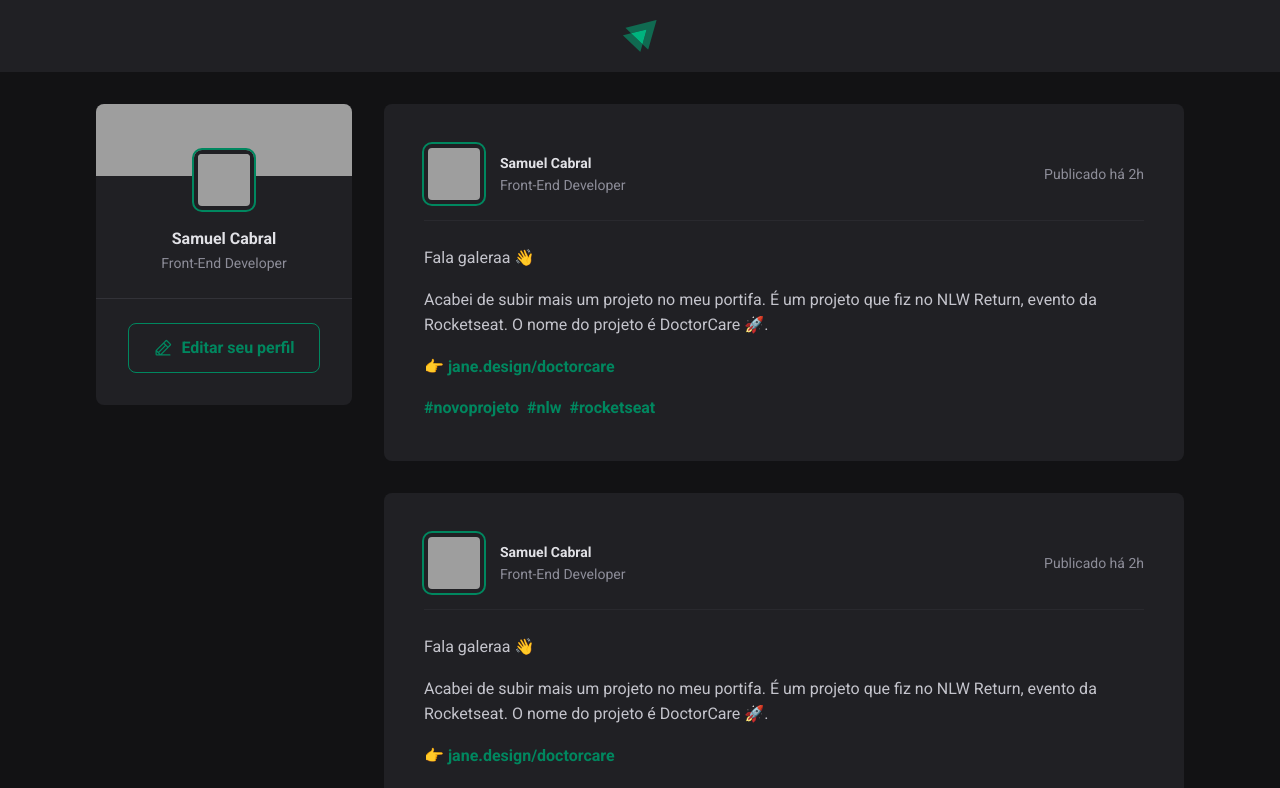
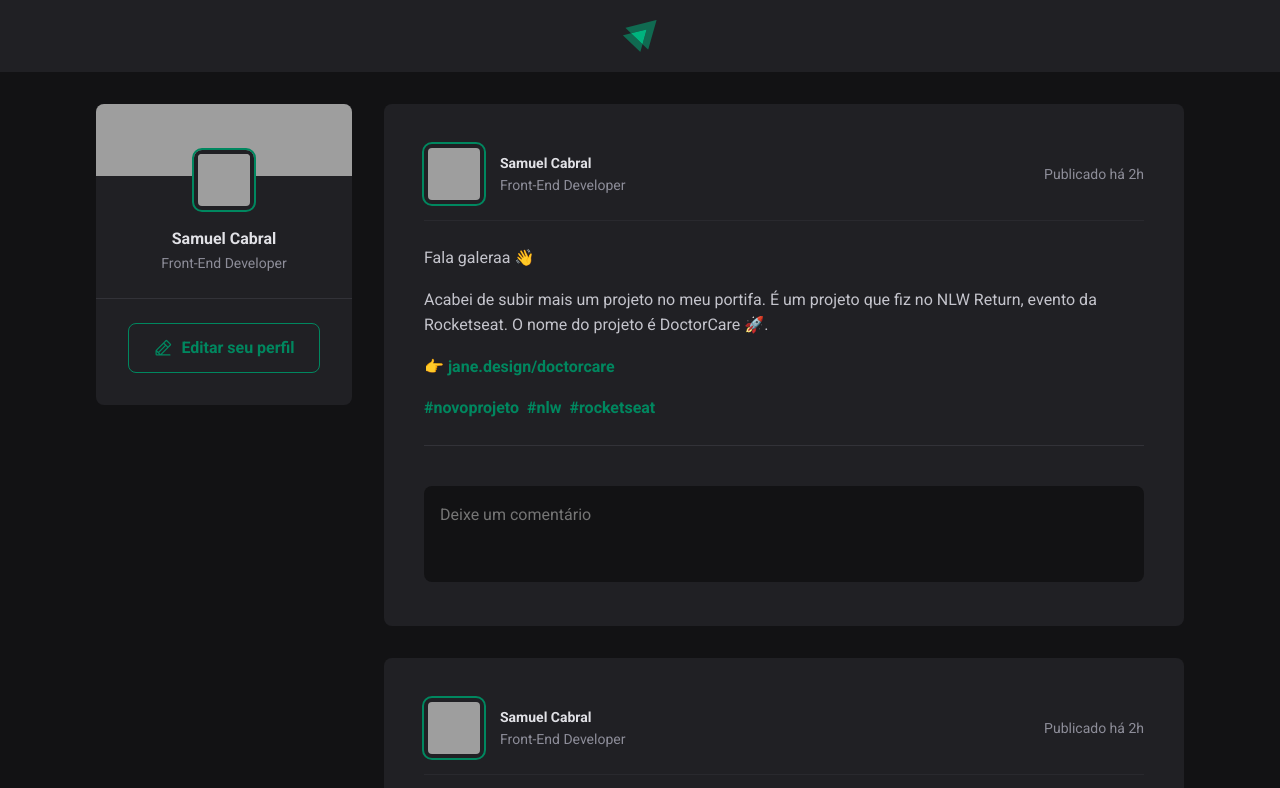
Before and after one commit to samuel-cabral/ignite-feed, a React (Vite) app: page / in a window 1280 px wide. Shown: the top 788 px of the page. Built offline with nearby package versions, Linux system fonts and the light colour scheme; grey boxes are pictures that could not be loaded.

Commit message:
comment form

```diff
--- a/src/components/Post.jsx
+++ b/src/components/Post.jsx
@@ -37,6 +37,13 @@
           <a>#rocketseat</a>
         </p>
       </div>
+
+      <form className={styles.commentForm}>
+        <textarea placeholder="Deixe um comentário" />
+        <footer>
+          <button type="submit">Publicar</button>
+        </footer>
+      </form>
     </article>
   )
 }
--- a/src/components/Post.module.css
+++ b/src/components/Post.module.css
@@ -79,3 +79,55 @@
 .content a:hover {
   color: var(--green-300);
 }
+
+.commentForm {
+  width: 100%;
+  margin-top: 1.5rem;
+  padding-top: 1.5rem;
+  border-top: 1px solid var(--gray-600);
+}
+
+.commentForm > strong {
+  line-height: 1.6;
+  color: var(--gray-100);
+}
+
+.commentForm textarea {
+  width: 100%;
+  background: var(--gray-900);
+  border: 0;
+  resize: none;
+  height: 6rem;
+  padding: 1rem;
+  border-radius: 8px;
+  color: var(--gray-100);
+  line-height: 1.6;
+  margin-top: 1rem;
+}
+
+.commentForm footer {
+  visibility: hidden;
+  max-height: 0;
+}
+
+.commentForm:focus-within footer {
+  visibility: visible;
+  max-height: none;
+}
+
+.commentForm button[type="submit"] {
+  padding: 1rem 1.5rem;
+  margin-top: 1rem;
+  border-radius: 8px;
+  border: 0;
+  background-color: var(--green-500);
+  color: var(--white);
+  font-weight: bold;
+  cursor: pointer;
+
+  transition: background-color 0.1s;
+}
+
+.commentForm button[type="submit"]:hover {
+  background-color: var(--green-300);
+}
--- a/src/global.css
+++ b/src/global.css
@@ -10,6 +10,11 @@
 
   --green-300: #00b37e;
   --green-500: #00875f;
+}
+
+:focus {
+  outline: transparent;
+  box-shadow: 0 0 0 2px var(--green-500);
 }
 
 * {
```
